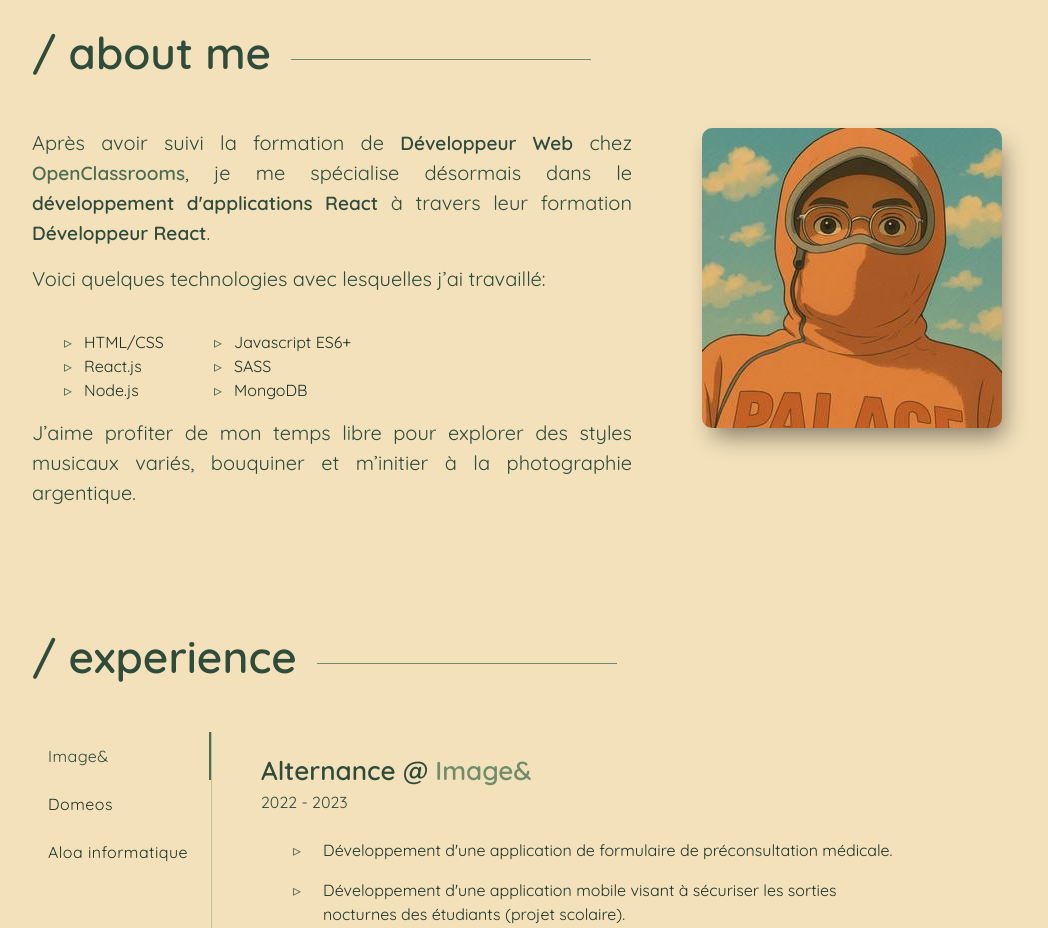
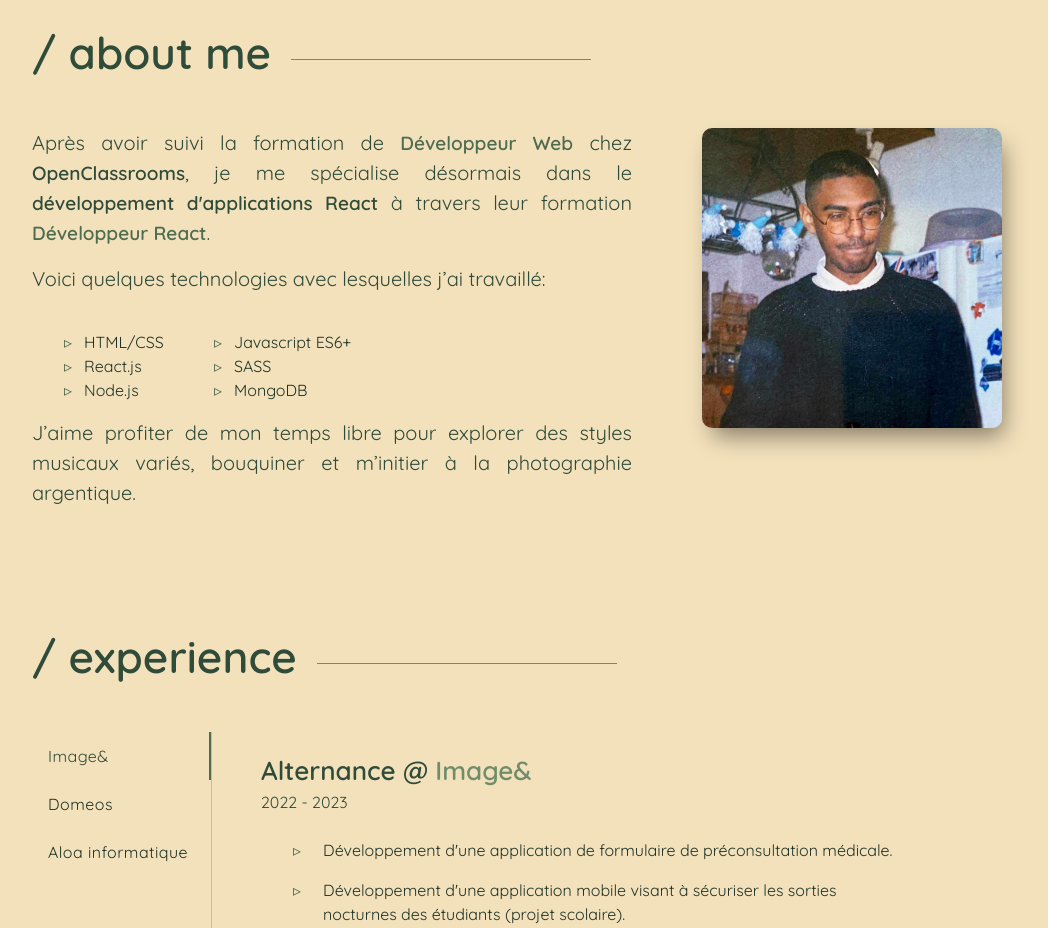
Before and after one commit to Yannstj/portfolio, a React (Vite) app: page / in a window 1280 px wide. Shown: the part 880-1808 px from the top of the page, without its empty margins (108-1156 px from the left). Built offline with nearby package versions, Linux system fonts and the light colour scheme.

Commit message:
adjustment pics and links

```diff
--- a/src/components/About.jsx
+++ b/src/components/About.jsx
@@ -5,9 +5,18 @@
 export default function About() {
   const one = (
     <p>
-      Après avoir suivi la formation de <b>Développeur Web</b> chez{' '}
-      <a href="https://openclassrooms.com/">OpenClassrooms</a>, je me spécialise désormais dans le{' '}
-      <b>développement d'applications React</b> à travers leur formation <b>Développeur React</b>.
+      Après avoir suivi la formation de{' '}
+      <b>
+        <a href="https://openclassrooms.com/fr/paths/899-developpeur-web">Développeur Web</a>
+      </b>{' '}
+      chez <b>OpenClassrooms</b>, je me spécialise désormais dans le{' '}
+      <b>développement d'applications React</b> à travers leur formation{' '}
+      <b>
+        <a href="https://openclassrooms.com/fr/paths/877-developpeur-dapplication-javascript-react#overview">
+          Développeur React
+        </a>
+      </b>
+      .
     </p>
   );
 
@@ -45,7 +54,7 @@
           </div>
 
           <div className="about-image">
-            <img alt="Colored Sekai" src="./assets/colored_sekai_300x300.jpeg" />
+            <img alt="Colored Sekai" src="./assets/me.jpg" />
           </div>
         </div>
       </FadeInSection>
```
Also changed, not shown: public/assets/colored_sekai_300x300.jpeg (deleted), public/assets/me.jpg (added).
